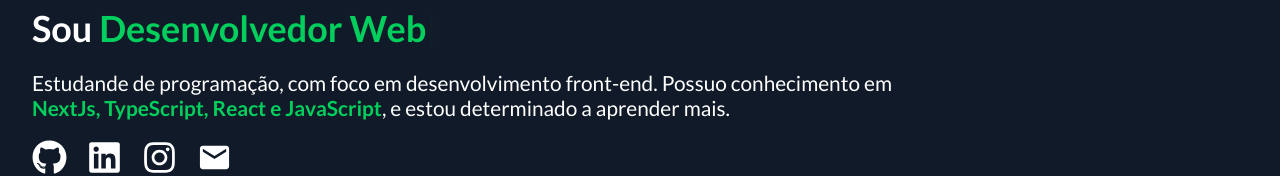
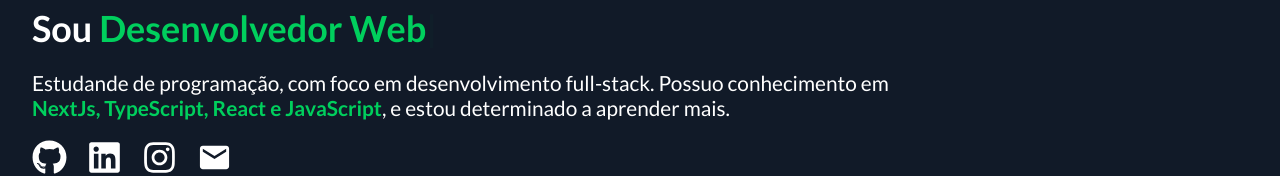
Before and after one commit to gabrielsousaf/Portfolio-Gabriel-Furtado, a React (Vite) app: page / in a window 1280 px wide. Shown: the part 322-498 px from the top of the page. Built offline with nearby package versions, Linux system fonts and the light colour scheme.

Commit message:
Update Home.jsx

```diff
--- a/src/components/Home/Home.jsx
+++ b/src/components/Home/Home.jsx
@@ -22,7 +22,7 @@ const Home = () => {
       <Container>
         <Name>Olá, meu nome é  <br/> <span>Gabriel Furtado</span></Name>
         <Title>Sou <span className="typing">Desenvolvedor Full Stack</span></Title>
-        <Content>Estudande de programação, com foco em desenvolvimento front-end. Possuo conhecimento em  <span>NextJs, TypeScript, React e JavaScript</span>, e estou determinado a aprender mais.</Content>
+        <Content>Estudande de programação, com foco em desenvolvimento full-stack. Possuo conhecimento em  <span>NextJs, TypeScript, React e JavaScript</span>, e estou determinado a aprender mais.</Content>
         <Socials/>
         <Button/>
       </Container>
```
